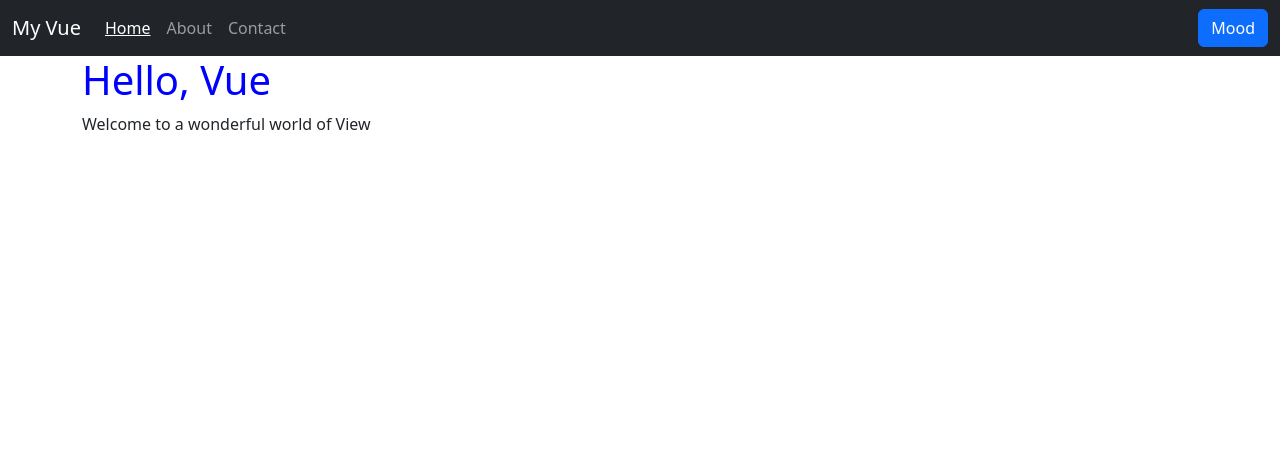
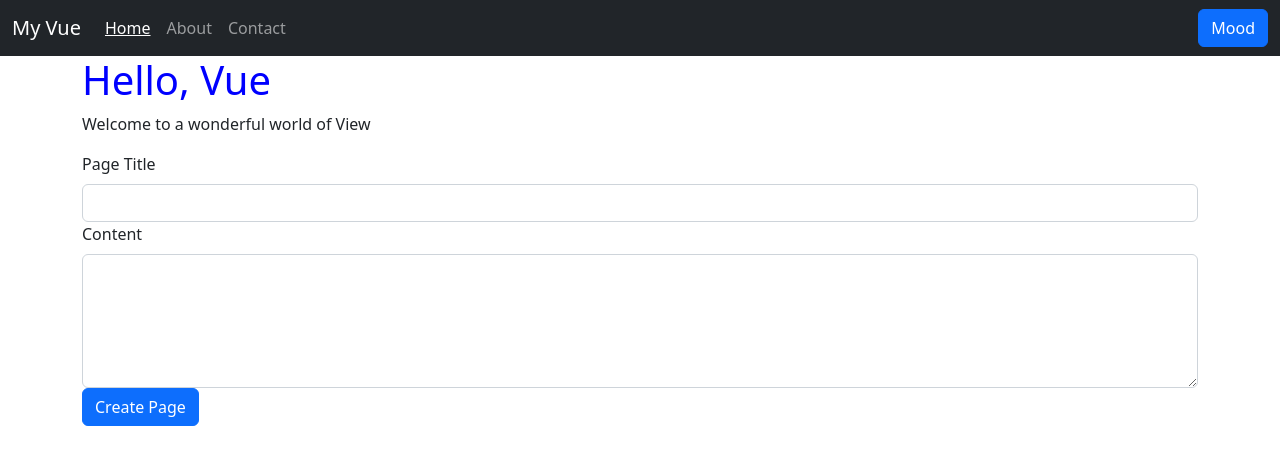
Before and after one commit to Lu-Smith/vueTraining, a Vue app in the folder vue-training/: page / in a window 1280 px wide. Shown: the top 464 px of the page. Built offline with nearby package versions, Linux system fonts and the light colour scheme.

Commit message:
Created CreatePage
created form

```diff
--- a/vue-training/src/App.vue
+++ b/vue-training/src/App.vue
@@ -7,16 +7,20 @@
   </app-navbar>
 
   <page-viewer v-if="pages.length > 0" :page="pages[activePage]"></page-viewer>
+
+  <create-page :page-created="pageCreated"> </create-page>
 </template>
 
 <script>
 import PageViewer from "./components/PageViewer.vue";
 import AppNavbar from "./components/AppNavbar.vue";
+import CreatePage from "./components/CreatePage.vue";
 
 export default {
   components: {
     AppNavbar,
     PageViewer,
+    CreatePage,
   },
   created() {
     this.getPages();
@@ -34,6 +38,9 @@ export default {
 
       this.pages = data;
     },
+    pageCreated(pageObj) {
+      console.log(pageObj);
+    },
   },
 };
 </script>
--- /dev/null
+++ b/vue-training/src/components/CreatePage.vue
@@ -0,0 +1,23 @@
+<template>
+  <div class="container mb-3">
+    <form action="">
+      <div mb-3>
+        <label for="" class="form-label"> Page Title </label>
+        <input type="text" class="form-control" />
+      </div>
+      <div mb-3>
+        <label for="" class="form-label"> Content </label>
+        <textarea type="text" class="form-control" rows="5"></textarea>
+      </div>
+      <div mb-3>
+        <button class="btn btn-primary">Create Page</button>
+      </div>
+    </form>
+  </div>
+</template>
+
+<script>
+export default {
+  props: ["pageCreated"],
+};
+</script>
```
